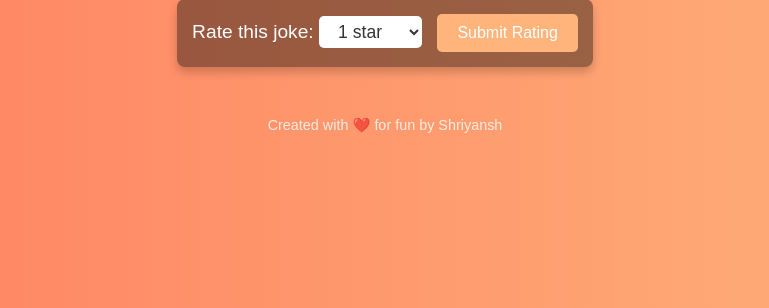
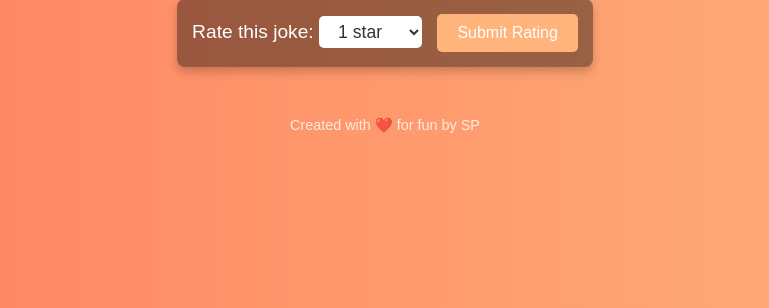
Before and after one commit to ShriyanshPandey/Git-CICD-EKS, a Flask app: page / in a window 1280 px wide. Shown: the part 244-552 px from the top of the page, without its empty margins (255-1024 px from the left). Run offline with Flask 2, Linux system fonts and the light colour scheme; data that the repository does not hold is empty.

Commit message:
Update footer text from 'Shriyansh' to 'SP'

```diff
--- a/templates/index.html
+++ b/templates/index.html
@@ -125,7 +125,7 @@
     {% endif %}
 
     <footer>
-        <p>Created with ❤️ for fun by Shriyansh</p>
+        <p>Created with ❤️ for fun by SP</p>
     </footer>
 
 </body>
```
